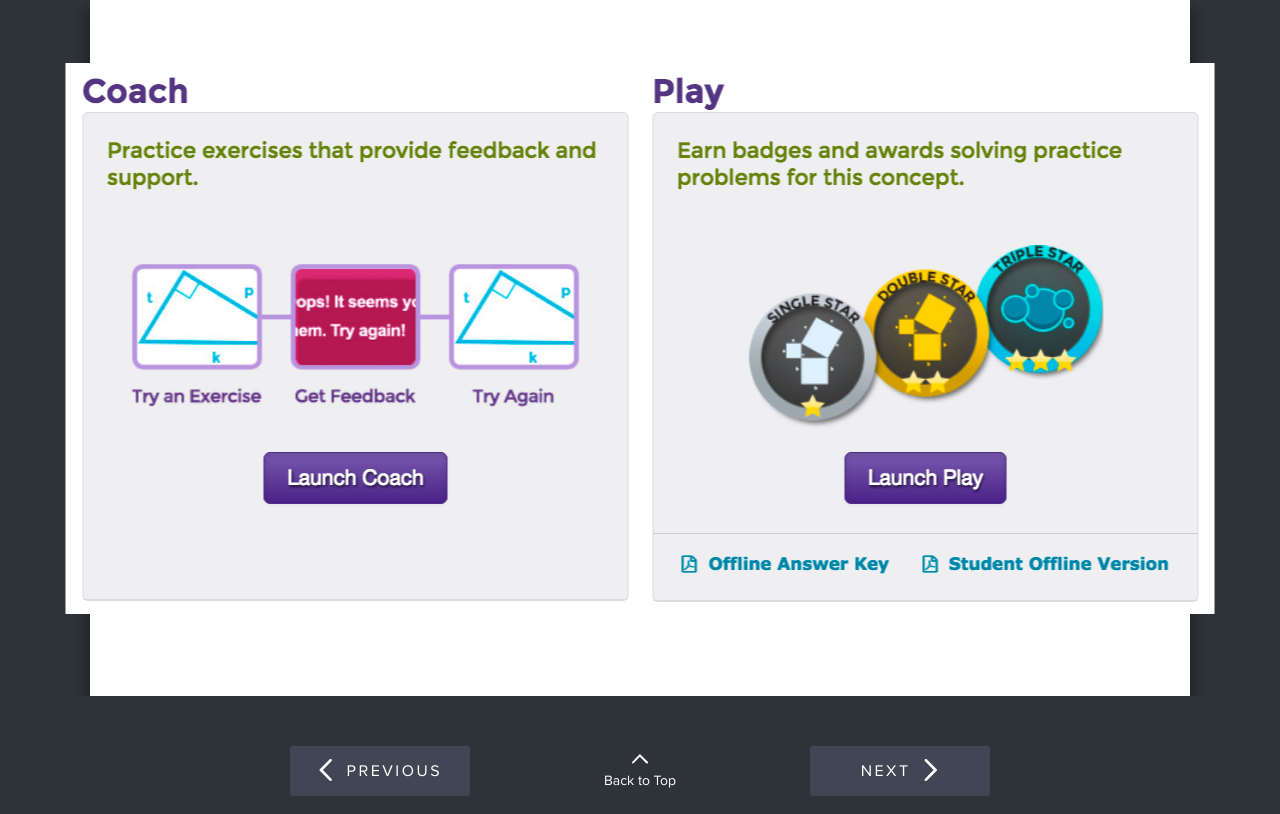
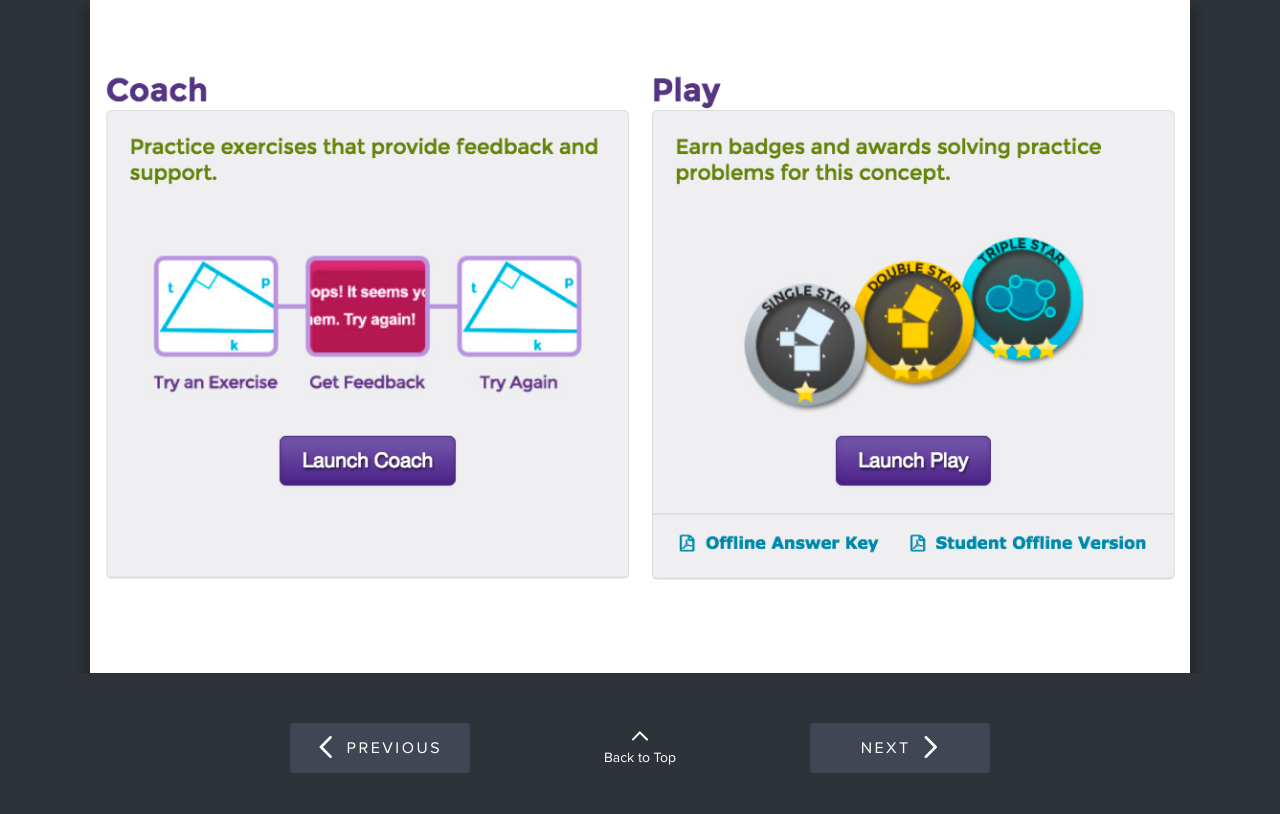
Before and after one commit to Blind3y3Design/MathTB, a website: page practice/index.html in a window 1280 px wide. Shown: the part 419-1233 px from the top of the page. Drawn offline with nearby package versions, Linux system fonts and the light colour scheme.

Commit message:
updated practice image

```diff
--- a/practice/index.html
+++ b/practice/index.html
@@ -80,7 +80,7 @@
                     <div class="cit-row">
                         <div class="cit-row-inner">
                             <div class="cit-rich-copy">
-                                <img src="/MathTB/images/practiceCit.png" alt="" class="fake-interactive">
+                                <img src="/MathTB/images/practiceCit.png" alt="" class="fake-interactive" style="max-width:1100px;">
                             </div>
                         </div>
                     </div>
```
